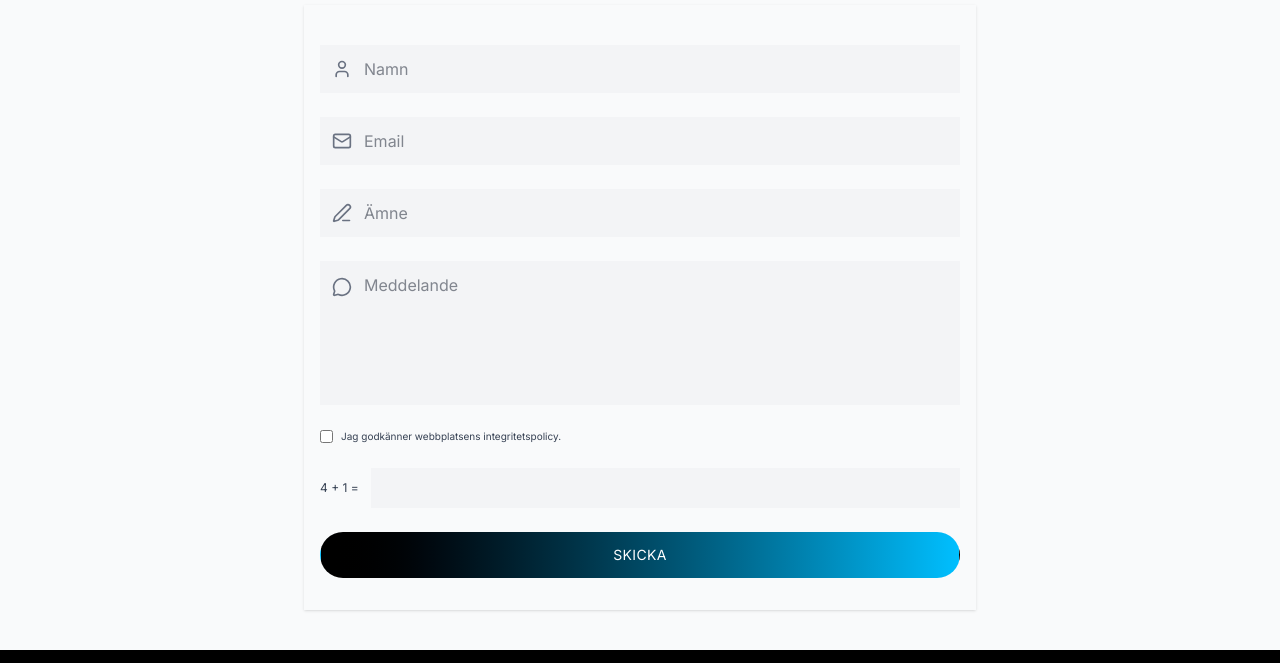
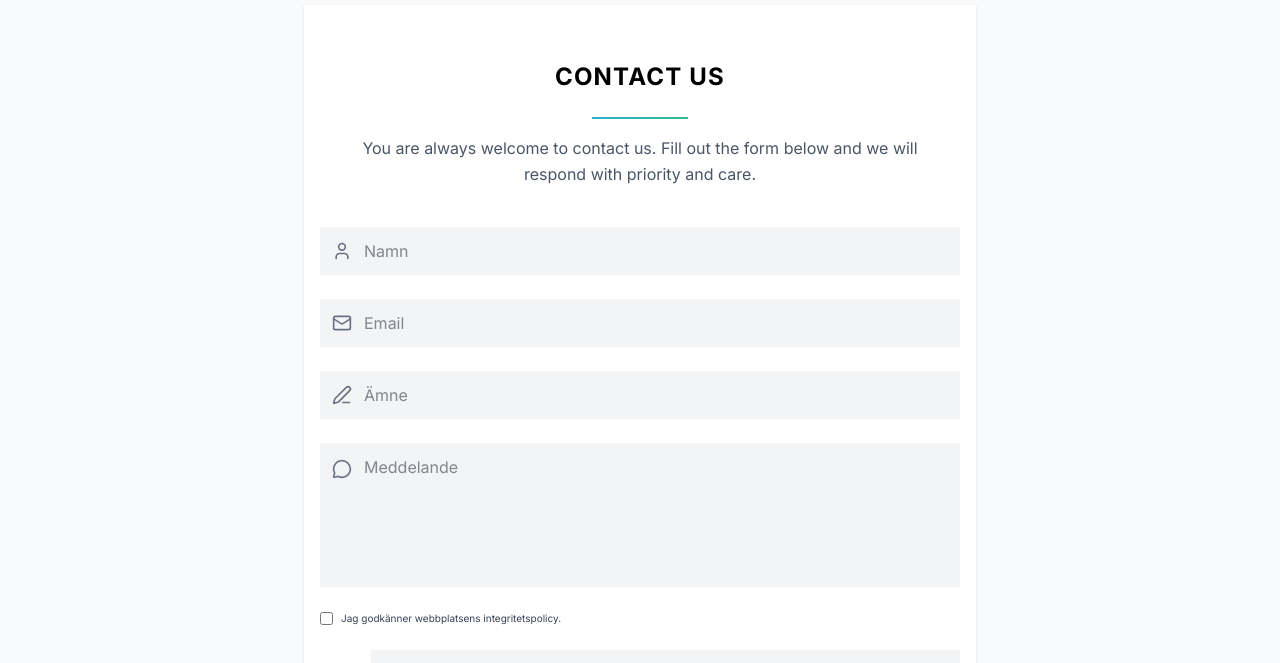
Before and after one commit to raselrzl/kvillingebil, a Next.js app: page /kontakt in a window 1280 px wide. Shown: the part 1286-1949 px from the top of the page. Built offline with nearby package versions, Linux system fonts and the light colour scheme.

Commit message:
email design

```diff
--- a/app/kontakt/ContactForm.tsx
+++ b/app/kontakt/ContactForm.tsx
@@ -71,8 +71,24 @@ export default function ContactForm() {
 
   return (
     <section className="font-inter w-full px-4 sm:px-6 md:px-8">
-      <div className="max-w-2xl mx-auto bg-gray-50 pb-8 px-4 shadow p-4 py-10 ">
-        <form className="space-y-2 md:space-y-6" onSubmit={handleSubmit} id="contact-booking">
+      <div className="max-w-2xl mx-auto bg-white pb-8 px-4 shadow p-4 ">
+        <div className="text-center py-10">
+          <h1 className="text-xl sm:text-2xl font-extrabold uppercase tracking-wider text-black">
+            Contact Us
+          </h1>
+
+          <div className="w-24 h-0.5 bg-linear-to-r from-[#2db1cc] to-[#36b795] mx-auto mt-6" />
+
+          <p className="mt-4 text-gray-600 max-w-xl mx-auto text-xs md:text-base leading-relaxed">
+            You are always welcome to contact us. Fill out the form below and we
+            will respond with priority and care.
+          </p>
+        </div>
+        <form
+          className="space-y-2 md:space-y-6"
+          onSubmit={handleSubmit}
+          id="contact-booking"
+        >
           <div className="flex items-center gap-3 bg-gray-100 p-3">
             <User className="w-5 h-5 text-gray-500" />
             <input
@@ -137,9 +153,7 @@ export default function ContactForm() {
           </label>
 
           <div className="flex items-center gap-3">
-            <span className="text-gray-700 text-xs">
-              4 + 1 =
-            </span>
+            <span className="text-gray-700 text-xs">4 + 1 =</span>
             <input
               type="text"
               name="captcha"
@@ -152,8 +166,9 @@ export default function ContactForm() {
 
           <button
             type="submit"
-           className="w-full px-8 py-3 bg-linear-to-r from-black to-[#00bfff] text-white border border-transparent text-sm uppercase tracking-wide rounded-full
-  hover:from-[#1c86ee] hover:to-black transition duration-300" >
+            className="w-full px-8 py-3 bg-linear-to-r from-black to-[#00bfff] text-white border border-transparent text-sm uppercase tracking-wide rounded-full
+  hover:from-[#1c86ee] hover:to-black transition duration-300"
+          >
             Skicka
           </button>
         </form>
```
